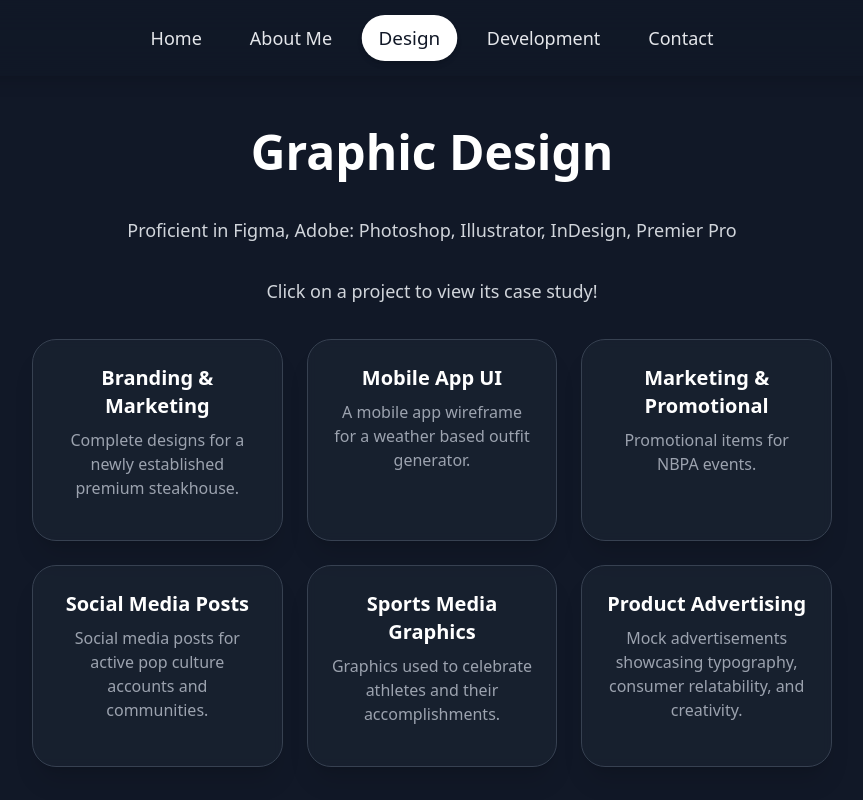
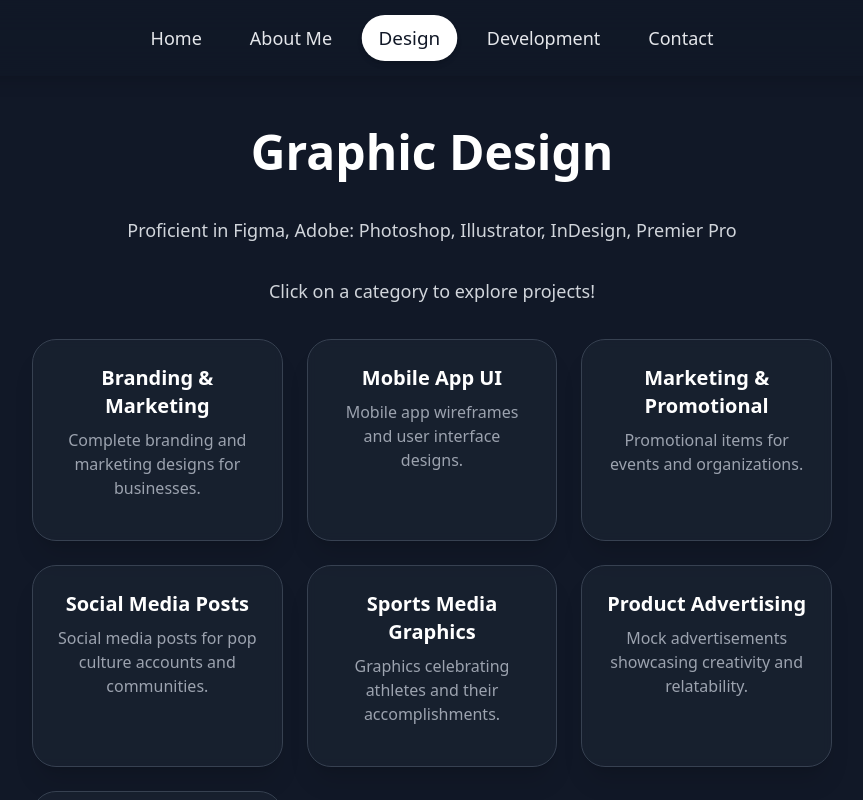
Before and after one commit to umezakip/peterkenichi, a React (Create React App) app: page / in a window 1280 px wide. Both pictures are taken after a click on the button "Design". Shown: the top 800 px of the page, without its empty margins (208-1071 px from the left). Built offline with nearby package versions, Linux system fonts and the light colour scheme.

Commit message:
Add category navigation to design page for organizing projects by type

```diff
--- a/src/App.js
+++ b/src/App.js
@@ -11,6 +11,9 @@ export default function App() {
 
   // State to manage which design case study is currently being displayed.
   const [designCaseStudy, setDesignCaseStudy] = useState(null);
+
+  // State to manage which design category is currently selected.
+  const [selectedCategory, setSelectedCategory] = useState(null);
 
   // Use a ref to get access to the video element.
   const videoRef = useRef(null);
@@ -27,12 +30,19 @@ export default function App() {
   // Utility function to handle page changes.
   const navigate = (page) => {
     setCurrentPage(page);
-    // When navigating away from the design page, reset the case study state.
+    // When navigating away from the design page, reset the case study and category state.
     if (page !== 'design') {
       setDesignCaseStudy(null);
+      setSelectedCategory(null);
     }
     // Optional: Scroll to the top of the page when navigating.
     window.scrollTo({ top: 0, behavior: 'smooth' });
+  };
+
+  // Utility function to navigate to a design category.
+  const navigateToCategory = (categoryId) => {
+    setSelectedCategory(categoryId);
+    setDesignCaseStudy(null);
   };
 
   // Utility function to navigate to a specific design case study.
@@ -132,39 +142,44 @@ export default function App() {
     );
   };
 
-  // New "Design" page component.
+  // New "Design" page component - shows design categories.
   const DesignPage = () => {
-    // Placeholder data for your design projects.
-    const designProjects = [
+    // Design categories data.
+    const designCategories = [
       {
-        id: 'OBP',
+        id: 'branding',
         title: 'Branding & Marketing',
-        description: 'Complete designs for a newly established premium steakhouse.'
+        description: 'Complete branding and marketing designs for businesses.'
       },
       {
-        id: 'threadbox',
+        id: 'mobile',
         title: 'Mobile App UI',
-        description: 'A mobile app wireframe for a weather based outfit generator.'
+        description: 'Mobile app wireframes and user interface designs.'
       },
       {
-        id: 'NBPA',
+        id: 'promotional',
         title: 'Marketing & Promotional',
-        description: 'Promotional items for NBPA events.'
+        description: 'Promotional items for events and organizations.'
       },
       {
-        id: 'posters',
+        id: 'social',
         title: 'Social Media Posts',
-        description: 'Social media posts for active pop culture accounts and communities.'
+        description: 'Social media posts for pop culture accounts and communities.'
       },
       {
         id: 'sports',
         title: 'Sports Media Graphics',
-        description: 'Graphics used to celebrate athletes and their accomplishments.'
+        description: 'Graphics celebrating athletes and their accomplishments.'
       },
       {
         id: 'ads',
         title: 'Product Advertising',
-        description: 'Mock advertisements showcasing typography, consumer relatability, and creativity.'
+        description: 'Mock advertisements showcasing creativity and relatability.'
+      },
+      {
+        id: 'logos',
+        title: 'Logo Work',
+        description: 'Logo designs showcasing creativity and brand identity.'
       }
     ];
 
@@ -175,10 +190,107 @@ export default function App() {
           Proficient in Figma, Adobe: Photoshop, Illustrator, InDesign, Premier Pro
         </p>
         <p className="text-lg text-gray-300 mb-8 leading-relaxed">
+          Click on a category to explore projects!
+        </p>
+        <div className="grid grid-cols-1 md:grid-cols-2 lg:grid-cols-3 gap-6">
+          {designCategories.map(category => (
+            <div
+              key={category.id}
+              onClick={() => navigateToCategory(category.id)}
+              className="bg-gray-800/50 backdrop-blur-sm rounded-3xl p-6 border border-gray-700 shadow-xl transition-all duration-300 hover:scale-[1.03] hover:shadow-2xl hover:bg-gray-800 cursor-pointer"
+            >
+              <h3 className="text-xl font-bold mb-2 text-white">{category.title}</h3>
+              <p className="text-gray-400 text-sm md:text-base mb-4">{category.description}</p>
+            </div>
+          ))}
+        </div>
+      </div>
+    );
+  };
+
+  // Component to show projects within a selected category.
+  const CategoryProjectsPage = ({ categoryId }) => {
+    // Projects organized by category.
+    const categoryProjects = {
+      'branding': [
+        {
+          id: 'OBP',
+          title: 'Ocean Blue Prime',
+          description: 'Complete branding for a premium steakhouse.'
+        }
+        // You can add more branding projects here
+      ],
+      'mobile': [
+        {
+          id: 'threadbox',
+          title: 'Threadbox',
+          description: 'Weather-based outfit generator app.'
+        }
+      ],
+      'promotional': [
+        {
+          id: 'NBPA',
+          title: 'NBPA Events',
+          description: 'Promotional materials for NBPA events.'
+        }
+      ],
+      'social': [
+        {
+          id: 'posters',
+          title: 'Pop Culture Art',
+          description: 'Social media posts for pop culture communities.'
+        }
+      ],
+      'sports': [
+        {
+          id: 'sports',
+          title: 'Athlete Celebrations',
+          description: 'Graphics celebrating athlete accomplishments.'
+        }
+      ],
+      'ads': [
+        {
+          id: 'ads',
+          title: 'Product Advertisements',
+          description: 'Mock advertisements for various products.'
+        }
+      ],
+      'logos': [
+        {
+          id: 'logos',
+          title: 'Local Businesses',
+          description: 'Logo designs for local businesses.'
+        }
+      ]
+    };
+
+    const categoryTitles = {
+      'branding': 'Branding & Marketing',
+      'mobile': 'Mobile App UI',
+      'promotional': 'Marketing & Promotional',
+      'social': 'Social Media Posts',
+      'sports': 'Sports Media Graphics',
+      'ads': 'Product Advertising',
+      'logos': 'Logo Work'
+    };
+
+    const projects = categoryProjects[categoryId] || [];
+
+    return (
+      <div className="p-8 md:p-12 text-center max-w-4xl mx-auto">
+        <button
+          onClick={() => setSelectedCategory(null)}
+          className="flex items-center space-x-2 text-gray-400 hover:text-white mb-6 transition-colors duration-200"
+        >
+          <ArrowLeft size={16} />
+          <span>Back to Categories</span>
+        </button>
+        <h2 className="text-4xl md:text-5xl font-bold text-white mb-10">{categoryTitles[categoryId]}</h2>
+        <p className="text-lg text-gray-300 mb-8 leading-relaxed">
           Click on a project to view its case study!
         </p>
         <div className="grid grid-cols-1 md:grid-cols-2 lg:grid-cols-3 gap-6">
-          {designProjects.map(project => (
+          {projects.map(project => (
             <div
               key={project.id}
               onClick={() => navigateToCaseStudy(project.id)}
@@ -246,6 +358,15 @@ export default function App() {
           '/images/MARCJACOBS.png',
           '/images/ROLEX.png'
         ]
+      },
+      'logos': {
+        title: 'Logo Designs: Local Businesses',
+        content: 'This project consisted of creating logos that embodied the brand identity of local businesses. The key challenge was to create designs that resonate with the target audience and effectively communicate the brand\'s message.',
+        images: [
+          '/images/GUARANA.png',
+          '/images/MARCJACOBS.png',
+          '/images/ROLEX.png'
+        ]
       }
     };
 
@@ -255,11 +376,16 @@ export default function App() {
     return (
       <div className="p-8 md:p-12 text-left max-w-4xl mx-auto">
         <button
-          onClick={() => setDesignCaseStudy(null)}
+          onClick={() => {
+            setDesignCaseStudy(null);
+            if (!selectedCategory) {
+              // If no category is selected, we came from old navigation, so do nothing special
+            }
+          }}
           className="flex items-center space-x-2 text-gray-400 hover:text-white mb-6 transition-colors duration-200"
         >
           <ArrowLeft size={16} />
-          <span>Back to Design Portfolio</span>
+          <span>Back to Projects</span>
         </button>
         <h2 className="text-4xl md:text-5xl font-bold text-white mb-6">{currentCaseStudy.title}</h2>
         <p className="text-lg text-gray-300 leading-relaxed mb-8">
@@ -361,6 +487,9 @@ export default function App() {
         if (designCaseStudy) {
           return <CaseStudyPage caseStudyId={designCaseStudy} />;
         }
+        if (selectedCategory) {
+          return <CategoryProjectsPage categoryId={selectedCategory} />;
+        }
         return <DesignPage />;
       case 'development':
         return <ProjectsPage />;
```
